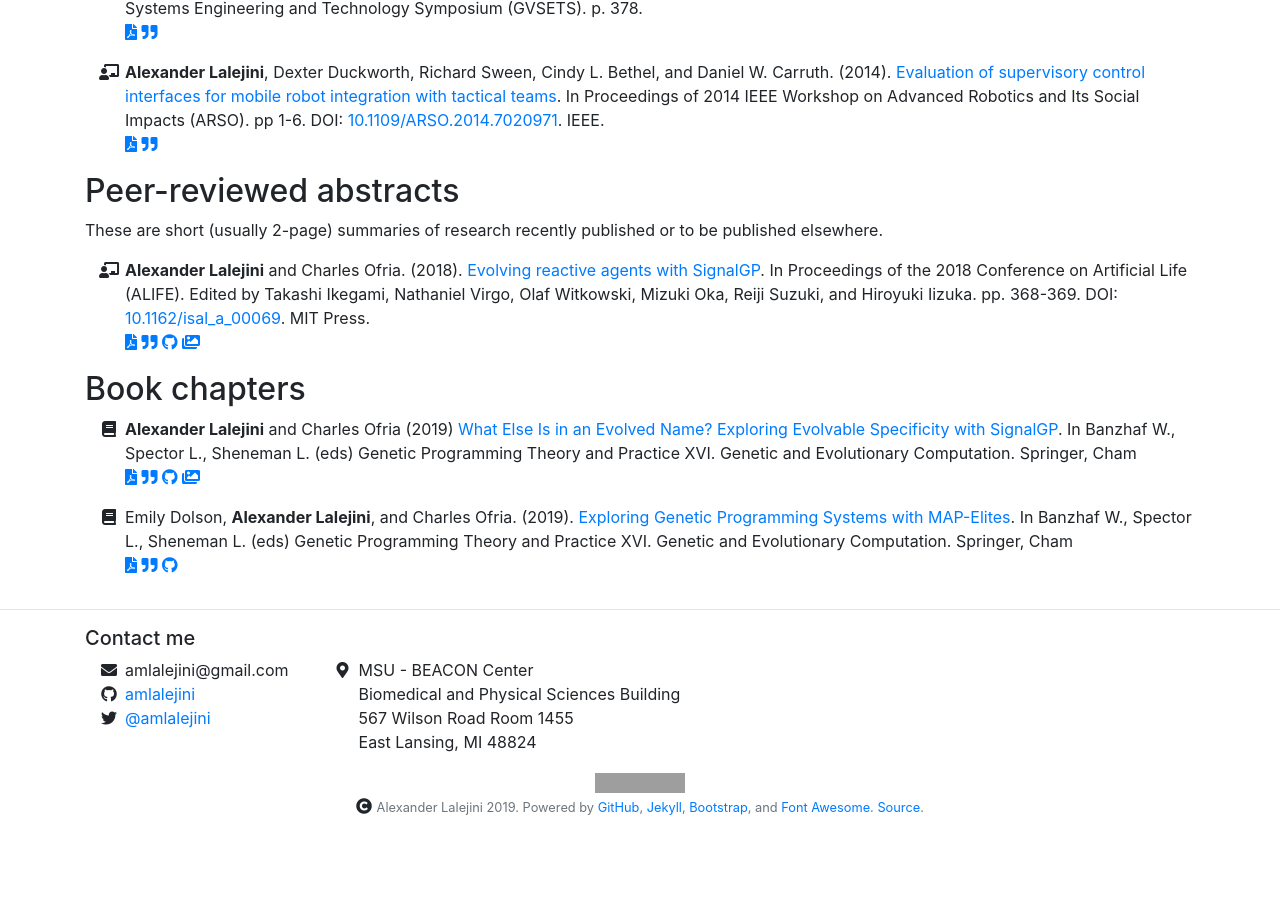
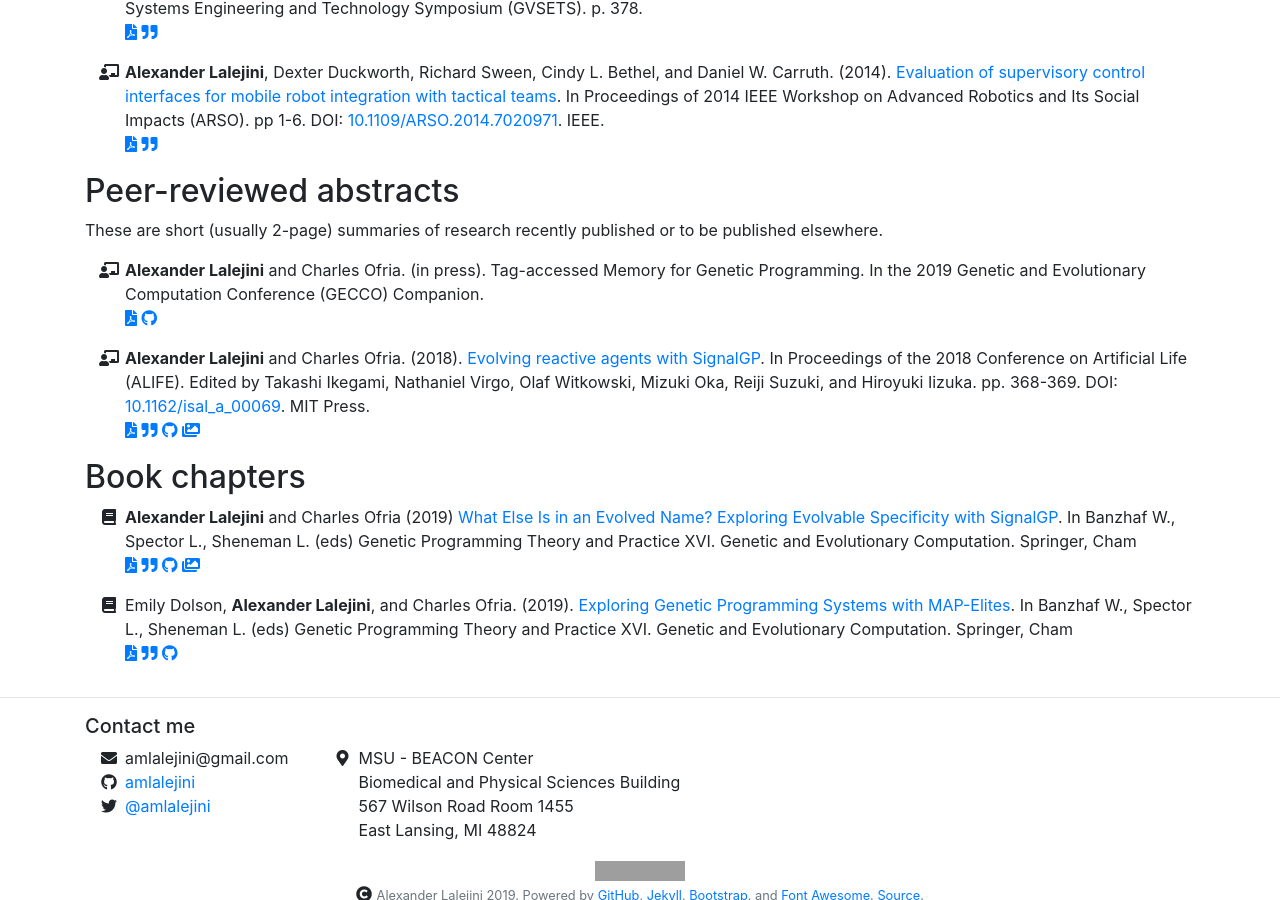
Before and after one commit to amlalejini/amlalejini.github.io, a Jekyll site: the page built from _pages/publications.md, in a window 1280 px wide and 900 px high, scrolled down 1315 px. Built offline with Jekyll 4.4.1, drawn with Linux system fonts in a browser that asks for light colours; nearby versions of some CDN libraries; before the commit the page ends 2133 px from its top, so only the background shows below that; grey boxes are pictures that could not be loaded.

Commit message:
Add tag-accessed memory extended abstract.

```diff
--- a/_data/publications.yml
+++ b/_data/publications.yml
@@ -16,6 +16,16 @@ publication_types:
 
 # Listing of publications
 publications:
+  - citation: |
+      Alexander Lalejini and Charles Ofria. (in press).
+      Tag-accessed Memory for Genetic Programming.
+      In the 2019 Genetic and Evolutionary Computation Conference (GECCO) Companion.
+    year: 2019
+    venue: conference
+    type: peer-reviewed-abstract
+    github_repository_link: https://github.com/amlalejini/GECCO-2019-tag-accessed-memory
+    pdf: /pubs/tag-accessed-memory-for-genetic-programming-gecco-2019.pdf
+
   - citation: |
       Alexander Lalejini and Charles Ofria. (2018).
       [Evolving reactive agents with SignalGP](https://doi.org/10.1162/isal_a_00069).
```
Also changed, not shown: 1 other file.
